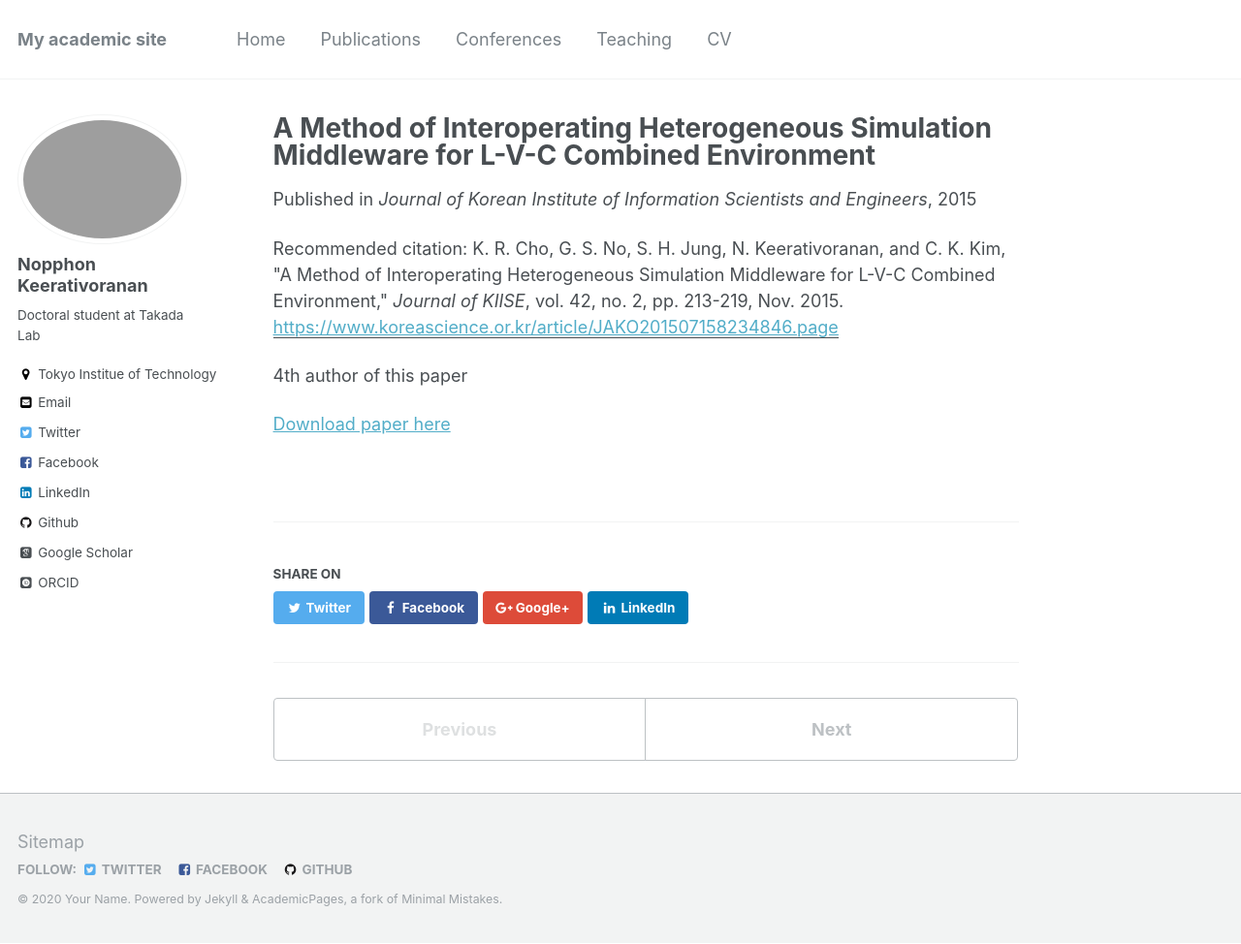
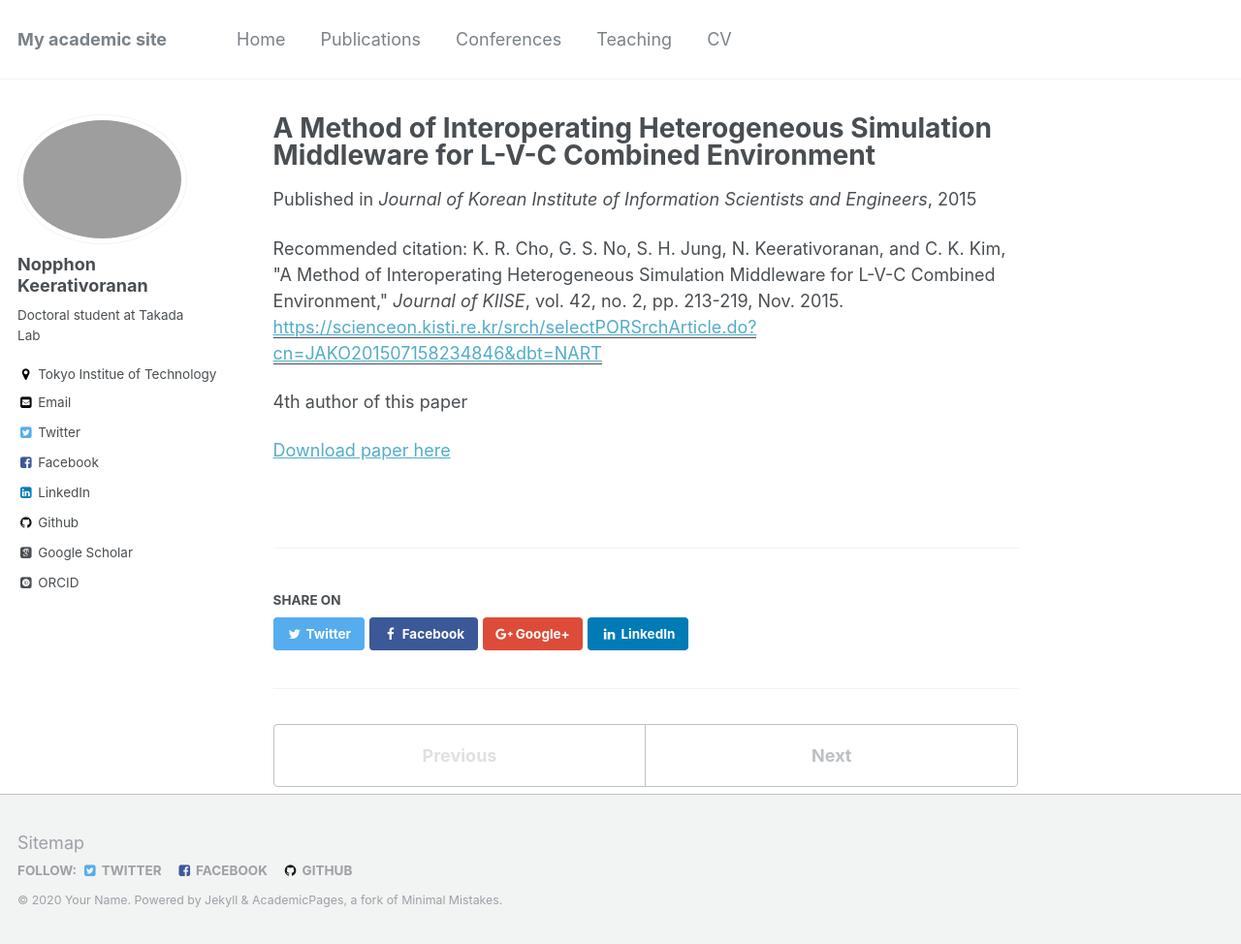
Before and after one commit to KeNopphon/KeNopphon.github.io, a Jekyll site: the page built from _publications/paper-number-1.md, in a window 1280 px wide and 974 px high. Shown: the whole window at 97% size. Built offline with Jekyll 4.4.1, drawn with Linux system fonts in a browser that asks for light colours; some web fonts are replaced; part of the change alters nothing that is shown.

Commit message:
Update paper-number-1.md

```diff
--- a/_publications/paper-number-1.md
+++ b/_publications/paper-number-1.md
@@ -5,9 +5,9 @@ permalink: /publication/paper-number-1
 excerpt: '4th author of this paper'
 date: 2015-02-15
 venue: 'Journal of Korean Institute of Information Scientists and Engineers'
-paperurl: 'https://www.koreascience.or.kr/article/JAKO201507158234846.page'
+paperurl: 'https://scienceon.kisti.re.kr/srch/selectPORSrchArticle.do?cn=JAKO201507158234846&dbt=NART'
 citation: 'K. R. Cho, G. S. No,  S. H. Jung, N. Keerativoranan, and C. K. Kim, "A Method of Interoperating Heterogeneous Simulation Middleware for L-V-C Combined Environment," <i>Journal of KIISE</i>, vol. 42, no. 2, pp. 213-219, Nov. 2015.'
 ---
 4th author of this paper
 
-[Download paper here](https://ieeexplore.ieee.org/stamp/stamp.jsp?tp=&arnumber=8486702)
+[Download paper here](https://scienceon.kisti.re.kr/srch/selectPORSrchArticle.do?cn=JAKO201507158234846&dbt=NART)
```
